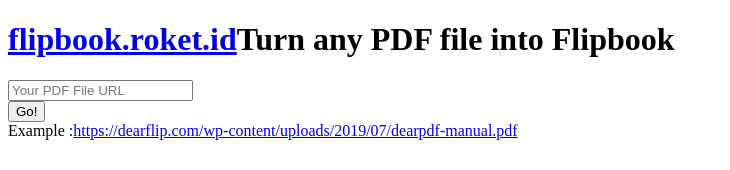
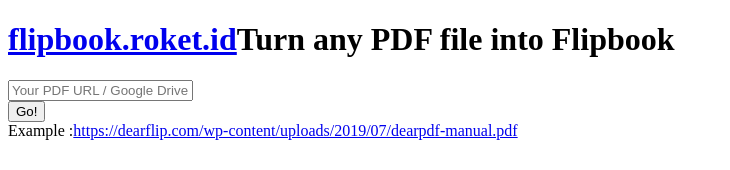
Before and after one commit to roketid/flipbook, a Next.js app: page / in a window 1280 px wide. Shown: the top 170 px of the page, without its empty margins (0-730 px from the left). Built offline with nearby package versions, Linux system fonts and the light colour scheme.

Commit message:
update input placeholder

```diff
--- a/pages/index.js
+++ b/pages/index.js
@@ -13,7 +13,7 @@
             <a className="underline block py-6" href="/">flipbook.roket.id</a>
             Turn any PDF file into Flipbook</h1>
             <div className="sm:flex items-center bg-white rounded-lg overflow-hidden px-2 py-1 justify-between">
-              <input name="source" className="text-base text-gray-400 flex-grow outline-none px-2 py-4 md:py-0" type="url" placeholder="Your PDF File URL" />
+              <input name="source" className="text-base text-gray-400 flex-grow outline-none px-2 py-4 md:py-0" type="url" placeholder="Your PDF URL / Google Drive URL" />
               <div className="ms:flex items-center px-2 rounded-lg space-x-4 mx-auto ">
                 <button className="bg-indigo-500 text-white text-base rounded-lg px-4 py-2 font-thin">Go!</button>
               </div>
```
